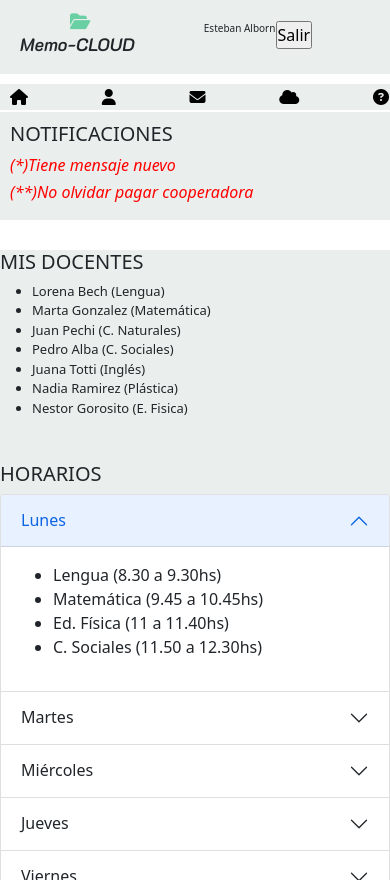
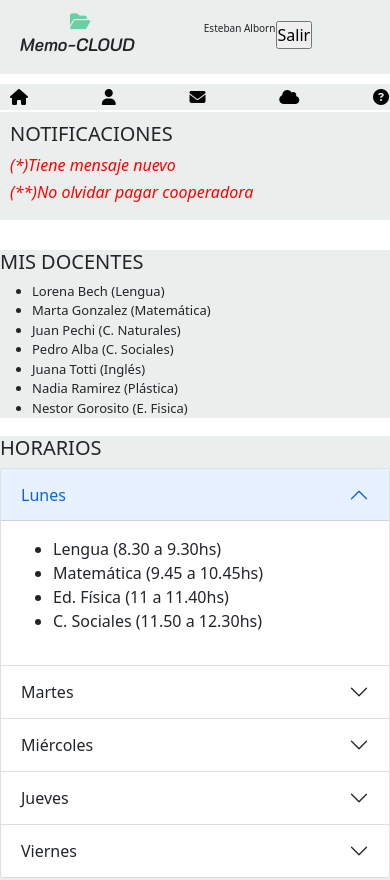
Before and after one commit to Cangre81/trabajo-FINAL, a website: page pages/inicio.html in a window 390 px wide. Shown: the top 880 px of the page. Drawn offline with nearby package versions, Linux system fonts and the light colour scheme; a web font is replaced by a local one.

Commit message:
ultimo detalle version mobile Inicio

```diff
--- a/scss/partials/_inicio.scss
+++ b/scss/partials/_inicio.scss
@@ -122,11 +122,13 @@
               }
               .inicio-derecha{
                   width: 100%;
-                  height: 350px;
                   margin-left: 0;
                   .notificaciones{
                       height: auto;
                       padding: 10px;
+                  }
+                  .mis-docentes{
+                      height: auto;
                   }
               }
           }
```
Also changed, not shown: css/style.css.
